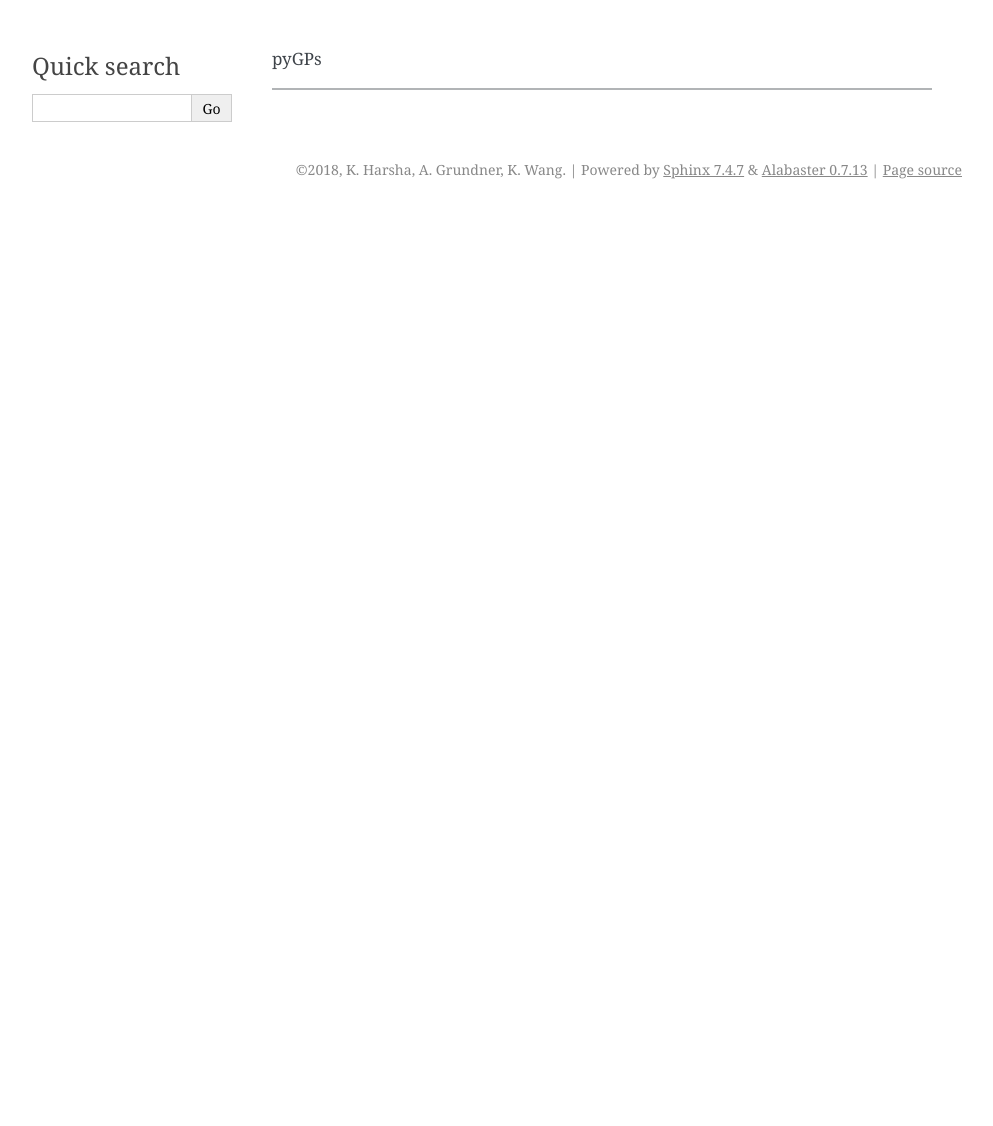
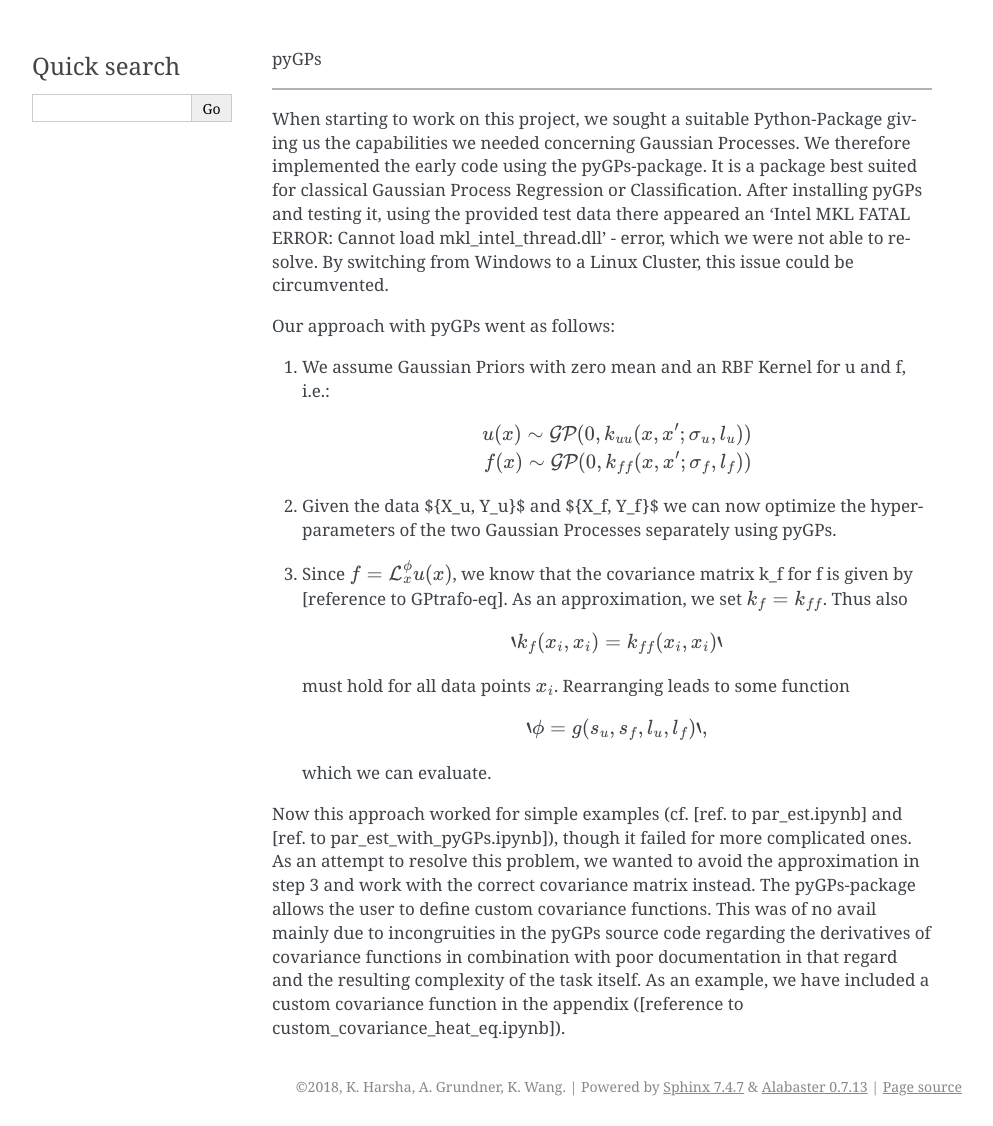
Before and after one commit to ratnania/mlhiphy, a Sphinx documentation site: the page built from doc/report/pyGPs.rst, in a window 1280 px wide. Shown: the whole page, without its empty margins (148-1141 px from the left). Built offline with Sphinx 7.4.7, drawn with Linux system fonts in a browser that asks for light colours; pages that are not in the unit, such as notebooks, are missing from menus; before the commit the page ends 900 px from its top, so only the background shows below that.

Commit message:
pyGP_covariance

```diff
--- a/doc/report/pyGPs.rst
+++ b/doc/report/pyGPs.rst
@@ -1,3 +1,34 @@
 pyGPs
 
 ^^^^^
+
+When starting to work on this project, we sought a suitable Python-Package giving us the capabilities we needed concerning Gaussian Processes. We therefore implemented the early code using the pyGPs-package. It is a package best suited for classical Gaussian Process Regression or Classification. After installing pyGPs and testing it, using the provided test data there appeared an 'Intel MKL FATAL ERROR: Cannot load mkl_intel_thread.dll' - error, which we were not able to resolve. By switching from Windows to a Linux Cluster, this issue could be circumvented.
+
+Our approach with pyGPs went as follows:
+
+1. We assume Gaussian Priors with zero mean and an RBF Kernel for u and f, i.e.:
+
+   .. math::
+
+		u(x) \sim \mathcal{GP}(0, k_{uu}(x, x'; \sigma_u, l_u)) \\
+		f(x) \sim \mathcal{GP}(0, k_{ff}(x, x'; \sigma_f, l_f))
+
+2. Given the data $\{X_u, Y_u\}$ and $\{X_f, Y_f\}$ we can now optimize the hyperparameters of the two Gaussian
+   Processes separately using pyGPs.
+
+3. Since :math:`f=\mathcal{L}_x^{\phi} u(x)`, we know that the covariance matrix k_f for f is given by
+   [reference to GPtrafo-eq]. As an approximation, we set :math:`k_f = k_{ff}`. Thus also
+
+   .. math::
+
+		`k_f(x_i, x_i) = k_{ff}(x_i, x_i)`
+
+   must hold for all data points :math:`x_i`. Rearranging leads to some function
+
+   .. math::
+
+		`\phi = g(s_u, s_f, l_u, l_f)`,
+
+   which we can evaluate.
+
+Now this approach worked for simple examples (cf. [ref. to par_est.ipynb] and [ref. to par_est_with_pyGPs.ipynb]), though it failed for more complicated ones. As an attempt to resolve this problem, we wanted to avoid the approximation in step 3 and work with the correct covariance matrix instead. The pyGPs-package allows the user to define custom covariance functions. This was of no avail mainly due to incongruities in the pyGPs source code regarding the derivatives of covariance functions in combination with poor documentation in that regard and the resulting complexity of the task itself. As an example, we have included a custom covariance function in the appendix ([reference to custom_covariance_heat_eq.ipynb]).
```
Also changed, not shown: 2 other files.
